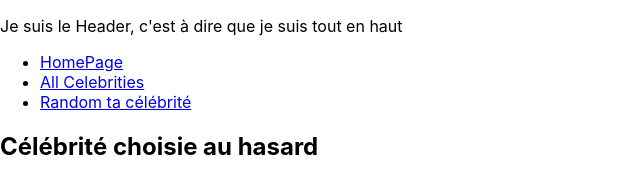
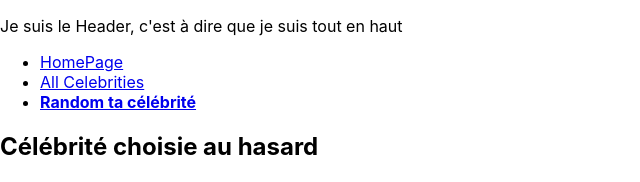
Before and after one commit to Jalutal/celebrities, a React (Create React App) app: page /random in a window 1280 px wide. Shown: the top 182 px of the page, without its empty margins (0-640 px from the left). Built offline with nearby package versions, Linux system fonts and the light colour scheme.

Commit message:
Ouais, en gras

```diff
--- a/src/components/Header.jsx
+++ b/src/components/Header.jsx
@@ -1,18 +1,48 @@
 import { Link } from "react-router-dom";
 
-function Header () {
+function Header ({ currentPage }) {
     return(
         <>
         <p>Je suis le Header, c'est à dire que je suis tout en haut</p>
         <ul>
             <li>
-                <Link to="/">HomePage</Link>
+                {currentPage === "HomePage" ? (
+                    <>
+                    <strong>
+                    <Link to="/">HomePage</Link>
+                    </strong>
+                    </>
+                ) : (
+                    <Link to="/">HomePage</Link>
+                )
+
+            }
+
             </li>
             <li>
+                {currentPage === "AllCelebrities" ? (
+                <>
+                <strong>
                 <Link to="/allceleb">All Celebrities</Link>
+                </strong>
+                </>
+            ) : (
+                <Link to="/allceleb">All Celebrities</Link>
+            )
+            }
             </li>
             <li>
+                {currentPage === "Random" ? (
+                <>
+                <strong>
                 <Link to="/random">Random ta célébrité</Link>
+                </strong>
+                </>
+            ) : (
+                <Link to="/random">Random ta célébrité</Link>
+            )
+            }
+
             </li>
         </ul>
         </>
--- a/src/pages/AllCelebrities.jsx
+++ b/src/pages/AllCelebrities.jsx
@@ -9,7 +9,7 @@ function AllCelebrities() {
 
     return(
         <>
-        <Header />
+        <Header currentPage="AllCelebrities"/>
         <p>Coucou All Celebrities</p>
         <p><strong>On va importe à nouveau toutes les célébrités mais maintenant on va ajouter le useParams et on va pleurer.</strong></p>
         {shittyStars.map(star => {
--- a/src/pages/HomePage.jsx
+++ b/src/pages/HomePage.jsx
@@ -10,7 +10,7 @@ function HomePage() {
 
     return(
         <>
-        <Header />
+        <Header currentPage="HomePage"/>
         <h1>Ceci est ma HomePage</h1>
         <p><strong>But de la HomePage: Dans un premier temps, avoir une liste complète, sans chichis.</strong></p>
         {shittyStars.map((shitty) => (
--- a/src/pages/Random.jsx
+++ b/src/pages/Random.jsx
@@ -7,7 +7,7 @@ function Random() {
 
     return(
         <>
-            <Header />
+            <Header currentPage="Random"/>
             <h2>Célébrité choisie au hasard</h2>
             <article>
                 <h3>{randomStarsIndex.name}</h3>
```
